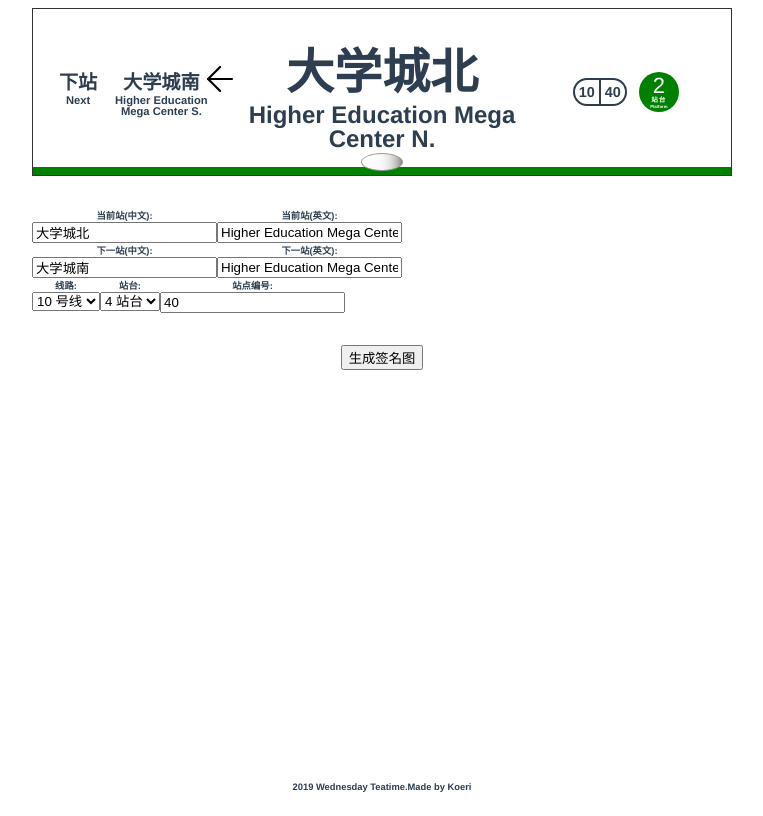
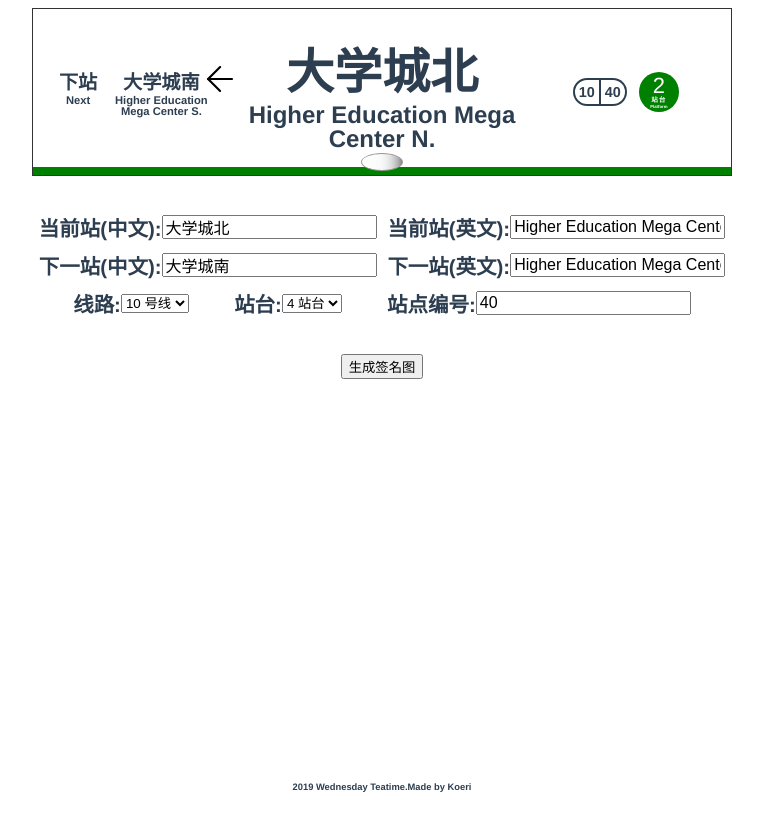
Before and after one commit to iMisty/Metro-Simulator, a Vue app: page / in a window 1280 px wide. Shown: the whole page, without its empty margins (258-1021 px from the left). Built offline with nearby package versions, Linux system fonts and the light colour scheme.

Commit message:
Update options.less

```diff
--- a/src/assets/less/options.less
+++ b/src/assets/less/options.less
@@ -2,8 +2,22 @@
   padding: 4vh 0;
   max-width: 700px;
   margin: 0 auto;
+  section{
+    justify-content: space-evenly;
+  }
   label.flex-1{
     display: inline-flex;
     align-items: center;
   }
+  label{
+    display: inline-flex;
+    align-items: center;
+    padding: .5rem;
+    h3{
+      font-size: 2.56rem;
+    }
+    input{
+      font-size: 2rem;
+    }
+  }
 }
```
